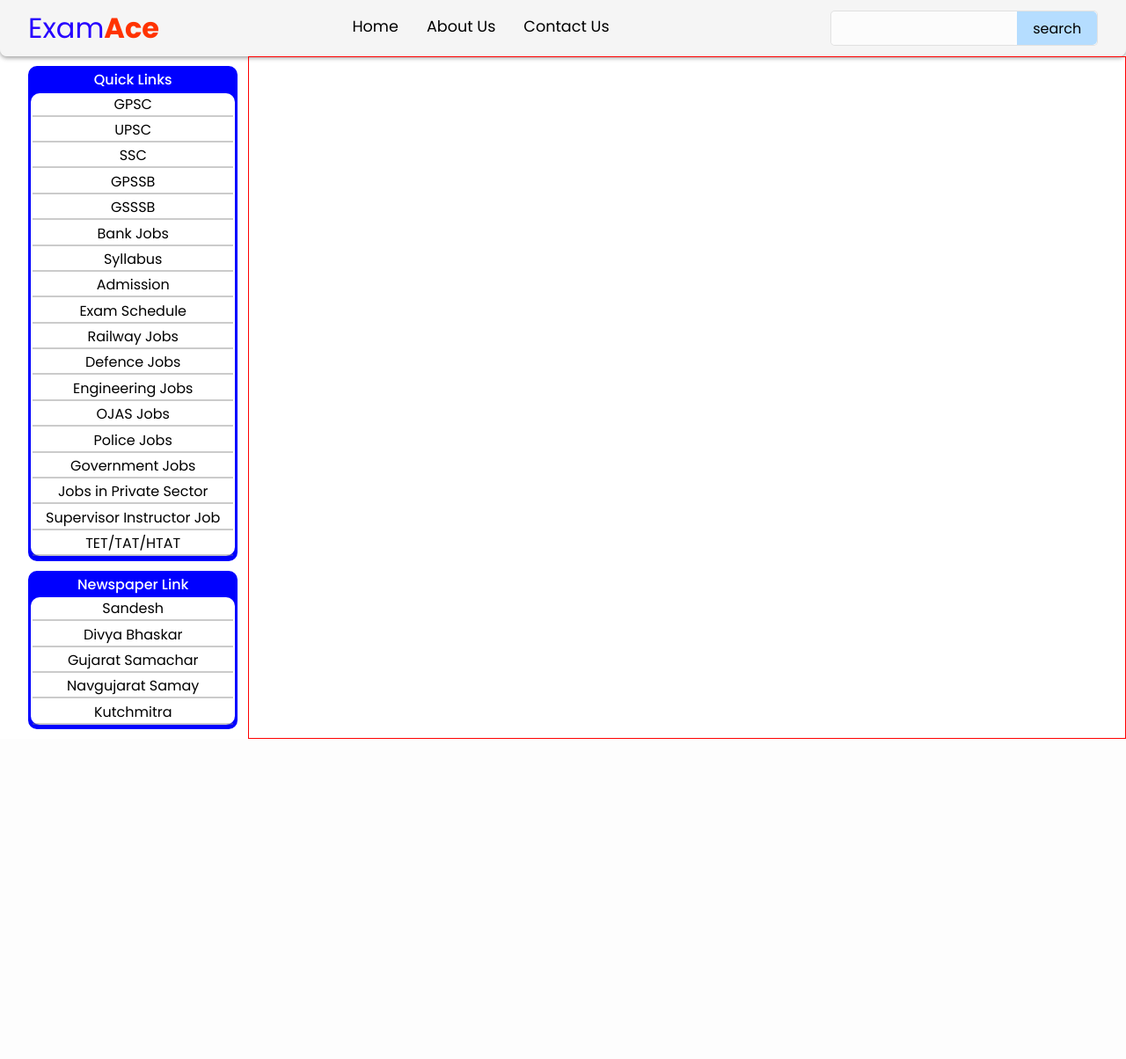
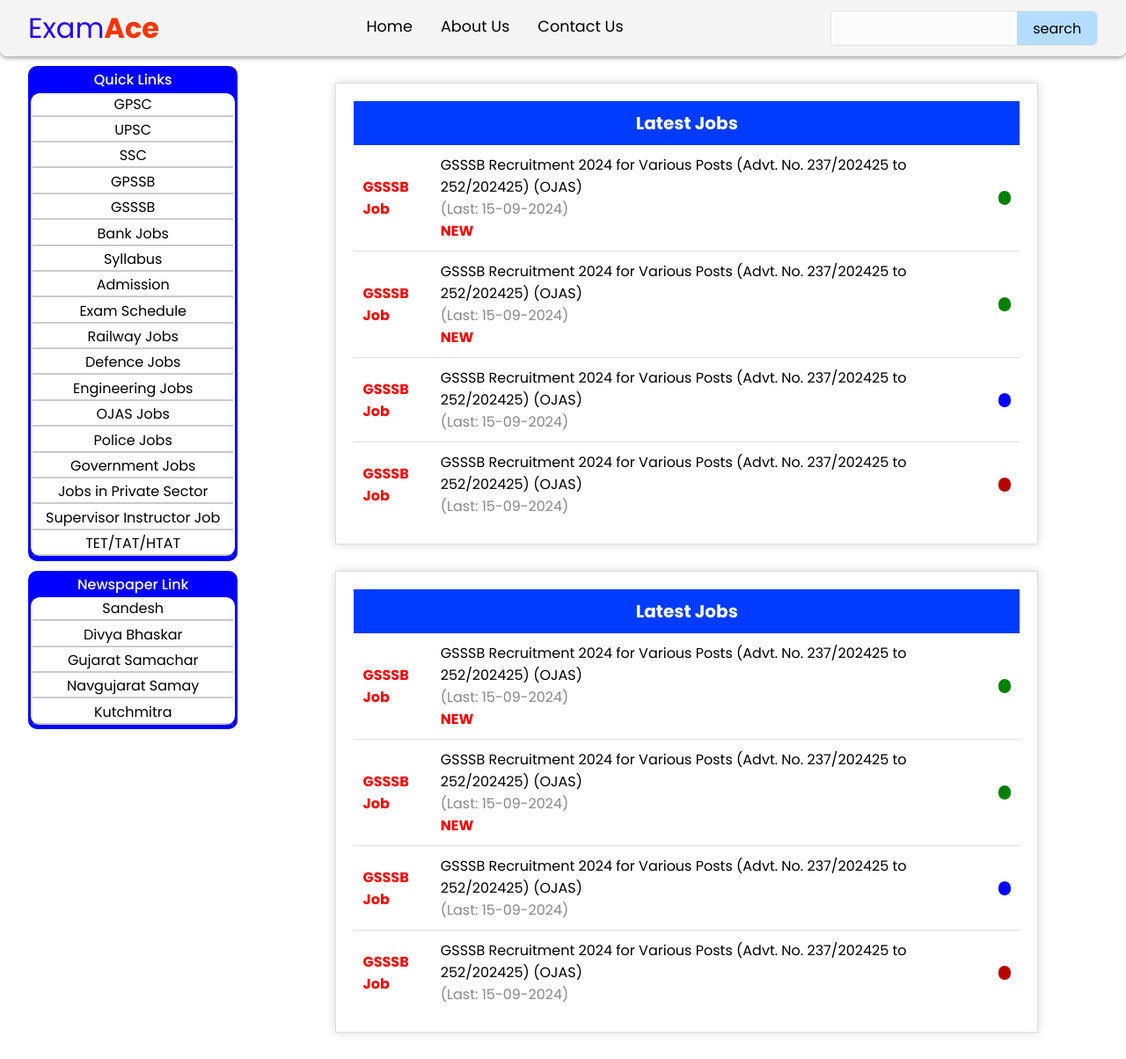
Before and after one commit to DeepPatel4505/ExamAce, a PHP site: page / in a window 1280 px wide. Shown: the whole page at 88% size. Before the commit the page ends 840 px from the top, so only its background shows below. Run offline with PHP 8.4, Linux system fonts and the light colour scheme.

Commit message:
Content-Section_added

```diff
--- a/client/public/css/main.css
+++ b/client/public/css/main.css
@@ -1,10 +1,9 @@
-@import url('https://fonts.googleapis.com/css2?family=Poppins:ital,wght@0,100;0,200;0,300;0,400;0,500;0,600;0,700;0,800;0,900;1,100;1,200;1,300;1,400;1,500;1,600;1,700;1,800;1,900&display=swap');
-
-
+/* Base Styles */
+@import url('https://fonts.googleapis.com/css2?family=Poppins:ital,wght@0,100;0,200;0,300;0,400;0,500;0,600;0,700;0,800;0,900&display=swap');
 
 * {
-    margin: 0%;
-    padding: 0%;
+    margin: 0;
+    padding: 0;
     box-sizing: border-box;
     font-family: "Poppins", sans-serif;
 }
@@ -18,6 +17,7 @@ a {
     color: black;
 }
 
+/* Navbar */
 .navbar {
     min-height: 5vw;
     background-color: rgba(241, 241, 241, 0.71);
@@ -28,11 +28,11 @@ a {
     justify-content: space-between;
     align-items: center;
     box-shadow: 0 2px 5px 0 rgba(0, 0, 0, 0.377);
+    position: relative;
 }
 
 .navbar-logo {
     color: rgb(38, 0, 255) !important;
-    /* Change this to your desired color */
     font-size: 2rem;
     font-weight: 400;
 }
@@ -42,8 +42,8 @@ a {
     font-weight: 700;
 }
 
+/* Navbar List */
 .navbar-list>ul {
-
     display: flex;
     justify-content: space-between;
     align-items: center;
@@ -54,8 +54,7 @@ a {
     font-size: 1.1rem;
 }
 
-
-.navbar-list > ul > li > a {
+.navbar-list>ul>li>a {
     position: relative;
     display: inline-block;
     padding-bottom: 5px;
@@ -64,12 +63,11 @@ a {
     transition: color 0.05s ease-in-out;
 }
 
-
-.navbar-list > ul > li > a:hover {
+.navbar-list>ul>li>a:hover {
     color: #0b0072;
 }
 
-.navbar-list > ul > li > a::before {
+.navbar-list>ul>li>a::before {
     content: '';
     position: absolute;
     width: 100%;
@@ -79,15 +77,14 @@ a {
     background-color: rgb(0, 81, 255);
     transform: scaleX(0);
     transform-origin: left;
-    transition: transform 0.3s ease-in-out;
+    transition: transform 0.1s ease-in-out;
 }
 
-
-.navbar-list > ul > li > a:hover::before {
+.navbar-list>ul>li>a:hover::before {
     transform: scaleX(1);
 }
 
-
+/* Search Bar */
 .navbar-searchbar {
     width: 25%;
     display: flex;
@@ -95,11 +92,10 @@ a {
     align-items: center;
     border-radius: 5px;
     background: #fff;
-    /* padding: 0.2rem; */
     border: 1px solid rgba(128, 128, 128, 0.24);
 }
 
-.navbar-searchbar > input {
+.navbar-searchbar>input {
     width: 70%;
     border-radius: 5px;
     outline: none;
@@ -109,7 +105,7 @@ a {
     font-size: 1rem;
 }
 
-.navbar-searchbar > span {
+.navbar-searchbar>span {
     width: 30%;
     height: 100%;
     border: none;
@@ -126,57 +122,251 @@ a {
     transition: 0.1s ease-in-out;
 }
 
-.navbar-searchbar > span:hover {
-    background:  rgba(255, 116, 81, 0.699);
+.navbar-searchbar>span:hover {
+    background: rgba(255, 116, 81, 0.699);
     color: #fff;
 }
 
+/* Hamburger Menu */
+.hamburger-menu {
+    display: none;
+    font-size: 2rem;
+    cursor: pointer;
+}
 
 /* Side Bar */
-.sidebar{
-    /* background: rgb(107, 107, 107); */
-    /* border: 1px solid red; */
+.sidebar {
     width: 100%;
+    transition: transform 0.3s ease-in-out;
 }
 
-.sidebar>.quick-links{
+/* Hide sidebar on smaller screens */
+.sidebar.hidden {
+    transform: translateX(-100%);
+}
+
+.sidebar>.quick-links {
     border: 3px solid blue;
     background: blue;
     color: white;
     border-radius: 10px;
     margin: 0.7rem;
     margin-left: 2rem;
-    text-align: center  ;
+    text-align: center;
 }
 
-.sidebar>.quick-links>h5{
+.sidebar>.quick-links>h5 {
     font-size: 1rem;
     font-weight: 500;
 }
 
-.sidebar>.quick-links>ul{
+.sidebar>.quick-links>ul {
     color: #000;
     border-radius: 10px;
     background: #fff;
 }
 
-.sidebar>.quick-links>ul>li{
+.sidebar>.quick-links>ul>li {
     margin: 0.15rem;
     border-bottom: 2px solid rgba(128, 128, 128, 0.411);
 }
 
-
-.sidebar>.quick-links>ul>li>a:hover
-{
+.sidebar>.quick-links>ul>li>a:hover {
     cursor: pointer;
     color: #001aff;
     font-size: 1.1rem;
 }
 
-
 /* Main Page */
-
-.main{
+.main {
     display: grid;
     grid-template-columns: 22% auto;
 }
+
+/* Media Queries */
+
+/* Adjust layout for tablet and smaller devices */
+@media screen and (max-width: 1024px) {
+    .navbar-searchbar {
+        display: none;
+    }
+
+    .sidebar {
+        display: none;
+    }
+
+    .main {
+        grid-template-columns: 100%;
+    }
+}
+
+/* Adjust layout for mobile devices */
+@media screen and (max-width: 768px) {
+    .navbar-list {
+        /* display: none; */
+        position: absolute;
+        top: 100%;
+        left: 0;
+        width: 100%;
+        background: rgba(241, 241, 241, 0.71);
+        flex-direction: column;
+        align-items: flex-start;
+        box-shadow: 0 2px 5px rgba(0, 0, 0, 0.1);
+        opacity: 0;
+        transform: translateY(-20px);
+        transition: all 0.2s ease-in-out;
+    }
+
+    .navbar-logo {
+        font-size: 1.5rem;
+    }
+
+    .navbar-list ul {
+        flex-direction: column;
+        width: 100%;
+    }
+
+    .navbar-list ul li {
+        width: 100%;
+        padding: 1rem;
+    }
+
+    .status {
+        width: 0.70rem;
+        height: 0.70rem;
+    }
+
+    .status-circle{
+        /* margin-right: 0.3rem; */
+    }
+
+    .hamburger-menu {
+        display: block;
+    }
+
+    .navbar-list.active {
+        display: flex;
+        opacity: 1;
+        transform: translateY(0);
+    }
+}
+
+/* Further adjustments for very small devices */
+@media screen and (max-width: 480px) {
+    .navbar-logo {
+        font-size: 1.2rem;
+    }
+
+    .navbar-list ul li {
+        padding: 0.8rem;
+    }
+
+    .navbar-searchbar {
+        width: 100%;
+    }
+
+    .status {
+        width: 0.1rem;
+        height: 0.1rem;
+    }
+
+
+
+
+    .main {
+        grid-template-columns: 100%;
+    }
+}
+
+.container {
+    width: 80%;
+    margin: 30px auto;
+    background-color: white;
+    border: 1px solid #ddd;
+    padding: 20px;
+    box-shadow: 0 0 10px rgba(0, 0, 0, 0.164);
+}
+
+.header {
+    background-color: #003cff;
+    color: white;
+    padding: 10px;
+    text-align: center;
+    font-size: 20px;
+    font-weight: bold;
+}
+
+.job-list {
+    list-style: none;
+    padding: 0;
+}
+
+.job-list li {
+    padding: 10px;
+    border-bottom: 1px solid #ddd;
+    display: flex;
+    justify-content: space-between;
+    align-items: center;
+}
+
+.job-list li:last-child {
+    border-bottom: none;
+}
+
+.job-title {
+    font-weight: bold;
+    color: red;
+}
+
+.job-title a {
+    color: red;
+    text-decoration: none;
+}
+
+.job-title a:hover {
+    text-decoration: underline;
+}
+
+.job-details {
+    flex-grow: 1;
+    margin-left: 10px;
+}
+
+.job-details span {
+    display: block;
+}
+
+.job-details .date {
+    color: #888;
+}
+
+.job-details .new {
+    color: red;
+    font-weight: bold;
+}
+
+.status{
+    width: 1rem;
+    height: 1rem;
+}
+
+.status-circle{
+    width: 100%;
+    height: 100%;
+    border-radius: 50px;
+    display: flex;
+    align-items: center;
+}
+
+
+.status-circle.green{
+    background: green;
+}
+
+.status-circle.blue{
+    background: blue;
+}
+
+.status-circle.red {
+    background: rgb(185, 0, 0);
+}
--- /dev/null
+++ b/client/public/javascript/index.js
@@ -0,0 +1,4 @@
+document.getElementById("hamburger-menu").addEventListener("click", function () {
+    const navbarList = document.getElementById("navbar-list");
+    navbarList.classList.toggle("active");
+});
--- a/index.php
+++ b/index.php
@@ -17,8 +17,9 @@
     <div class="main">
         <?php include("./server/includes/sidebar.php") ?>
 
-        <div class="content" style="border: 1px solid red;">
-
+        <div class="content">
+            <?php include("./server/includes/latestJoblisting.php")?>
+            <?php include("./server/includes/latestJoblisting.php")?>
         </div>
 
     </div>
@@ -27,6 +28,7 @@
 
     <!-- <script src="https://cdn.jsdelivr.net/npm/@popperjs/core@2.11.8/dist/umd/popper.min.js" integrity="sha384-I7E8VVD/ismYTF4hNIPjVp/Zjvgyol6VFvRkX/vR+Vc4jQkC+hVqc2pM8ODewa9r" crossorigin="anonymous"></script>
     <script src="https://cdn.jsdelivr.net/npm/bootstrap@5.3.3/dist/js/bootstrap.min.js" integrity="sha384-0pUGZvbkm6XF6gxjEnlmuGrJXVbNuzT9qBBavbLwCsOGabYfZo0T0to5eqruptLy" crossorigin="anonymous"></script> -->
+    <script src="./client/public/javascript/index.js"></script>
 </body>
 
 </html>
--- a/server/includes/header.php
+++ b/server/includes/header.php
@@ -3,12 +3,15 @@
         <div class="navbar-logo">
             Exam<span>Ace</span>
         </div>
-    <div class="navbar-list">
+
+        <div class="hamburger-menu" id="hamburger-menu">
+            ☰
+        </div>
+        <div class="navbar-list" id="navbar-list">
             <ul>
                 <li><a href="/ExamAce">Home</a></li>
                 <li><a href="/">About Us</a></li>
                 <li><a href="/">Contact Us</a></li>
-            <li><a href="/"></a></li>
             </ul>
         </div>
         <div class="navbar-searchbar">
--- /dev/null
+++ b/server/includes/latestJoblisting.php
@@ -0,0 +1,51 @@
+<?php
+$jobs = [
+    [
+        'title' => 'GSSSB Job',
+        'details' => 'GSSSB Recruitment 2024 for Various Posts (Advt. No. 237/202425 to 252/202425) (OJAS)',
+        'last_date' => '15-09-2024',
+        'status' => 'green',
+    ],
+    [
+        'title' => 'GSSSB Job',
+        'details' => 'GSSSB Recruitment 2024 for Various Posts (Advt. No. 237/202425 to 252/202425) (OJAS)',
+        'last_date' => '15-09-2024',
+        'status' => 'green',
+    ],
+    [
+        'title' => 'GSSSB Job',
+        'details' => 'GSSSB Recruitment 2024 for Various Posts (Advt. No. 237/202425 to 252/202425) (OJAS)',
+        'last_date' => '15-09-2024',
+        'status' => 'blue',
+    ],
+    [
+        'title' => 'GSSSB Job',
+        'details' => 'GSSSB Recruitment 2024 for Various Posts (Advt. No. 237/202425 to 252/202425) (OJAS)',
+        'last_date' => '15-09-2024',
+        'status' => 'red',
+    ],
+
+];
+
+?>
+
+
+
+    <div class="container">
+        <div class="header">Latest Jobs</div>
+        <ul class="job-list">
+            <?php foreach ($jobs as $job): ?>
+                <li>
+                    <div class="job-title"><a href="#"><?php echo $job['title']; ?></a></div>
+                    <div class="job-details">
+                        <span><?php echo $job['details']; ?></span>
+                        <span class="date">(Last: <?php echo $job['last_date']; ?>)</span>
+                        <?php if ($job['status'] === 'green'): ?>
+                            <span class="new">NEW</span>
+                        <?php endif; ?>
+                    </div>
+                    <div class="status"><span class="status-circle <?php echo $job['status']; ?>"></span></div>
+                </li>
+            <?php endforeach; ?>
+        </ul>
+    </div>
```
Also changed, not shown: client/about.html (+95 -0 lines), plan.md (added, +130 -0 lines). Lines whose indentation alone changed are shown as unchanged.
